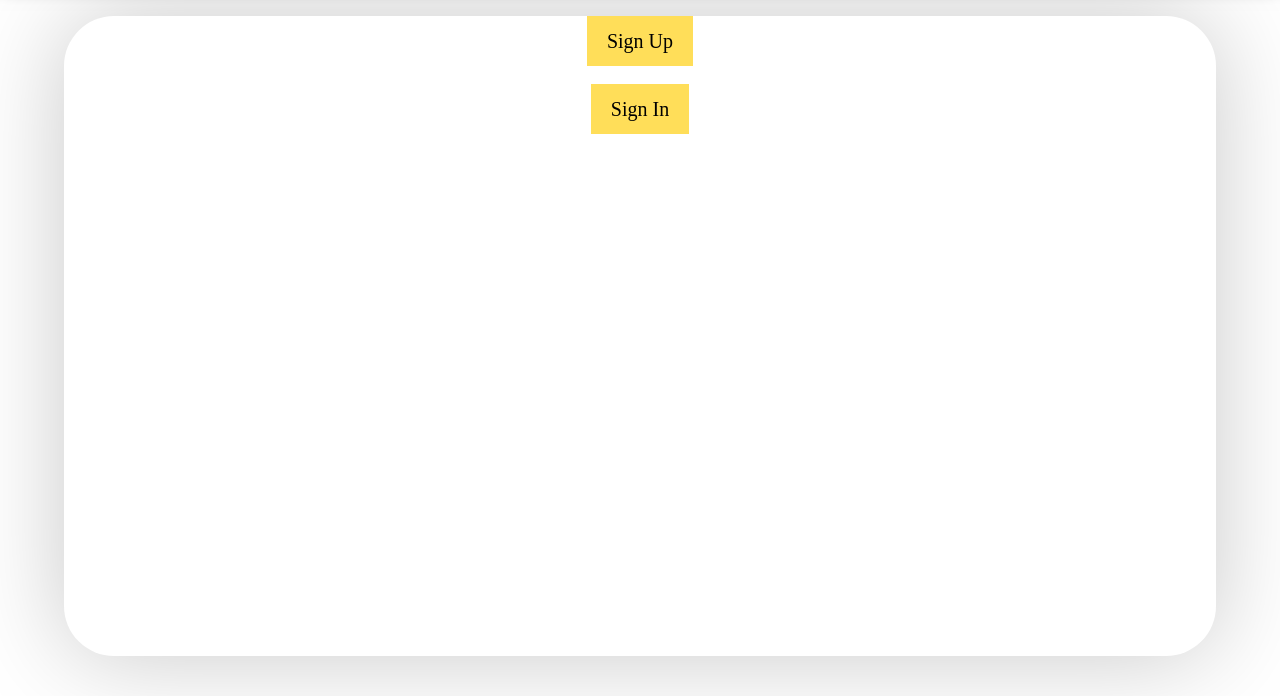
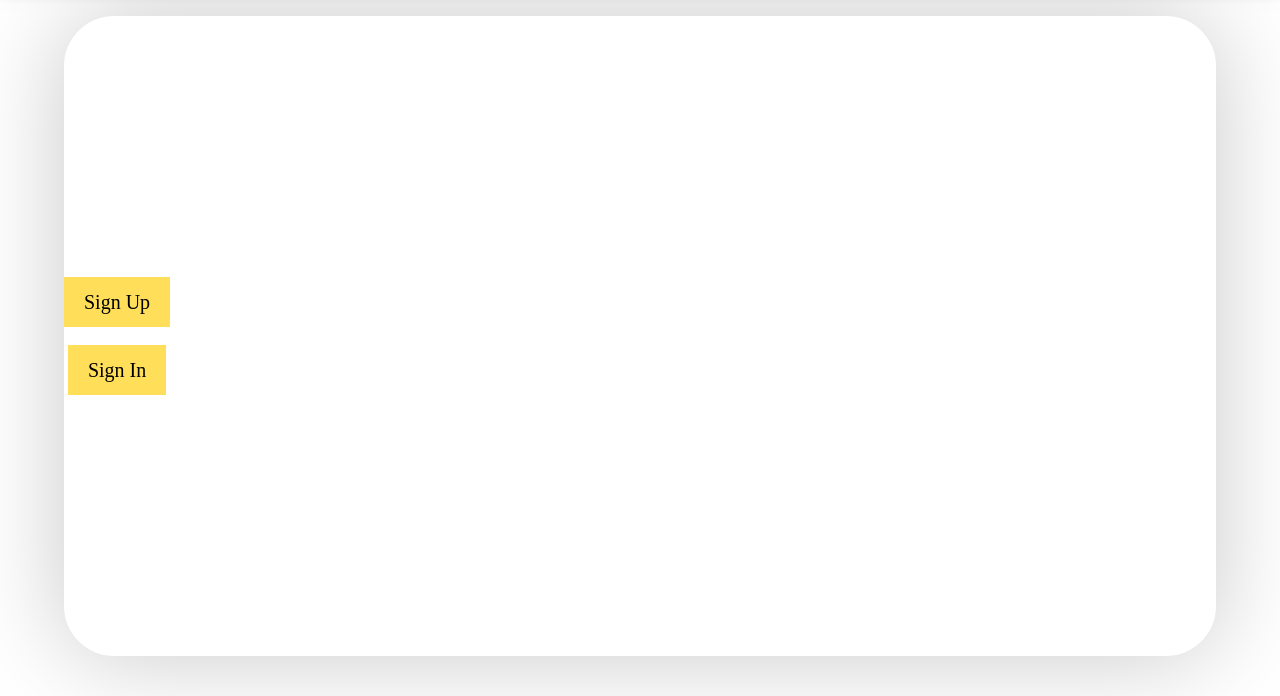
Before and after one commit to game2study/plan2study, a plain HTML site: page page/signon/index.html in a window 1280 px wide. Shown: the part 104-800 px from the top of the page. Drawn offline with Linux system fonts and the light colour scheme; a web font is replaced by a local one.

Commit message:
centering a div is craaaaazy bro

```diff
--- a/page/signon/index.html
+++ b/page/signon/index.html
@@ -16,9 +16,11 @@
         <div id="navbar"></div>
         <br>
         <div class="webwindow centertext">
-            <button>Sign Up</button>
-            <br><br>
-            <button>Sign In</button>
+            <div class="vertical-center">
+                <button>Sign Up</button>
+                <br><br>
+                <button>Sign In</button>
+            </div>
         </div>
 
     </body>
--- a/styles/universal.css
+++ b/styles/universal.css
@@ -54,6 +54,13 @@ button:hover {
 .centertext {
     text-align: center;
 }
+.vertical-center {
+    margin: 0;
+    position: absolute;
+    top: 50%;
+    -ms-transform: translateY(-50%);
+    transform: translateY(-50%);
+}
 
 div.webwindow {
     width:90%;
```
